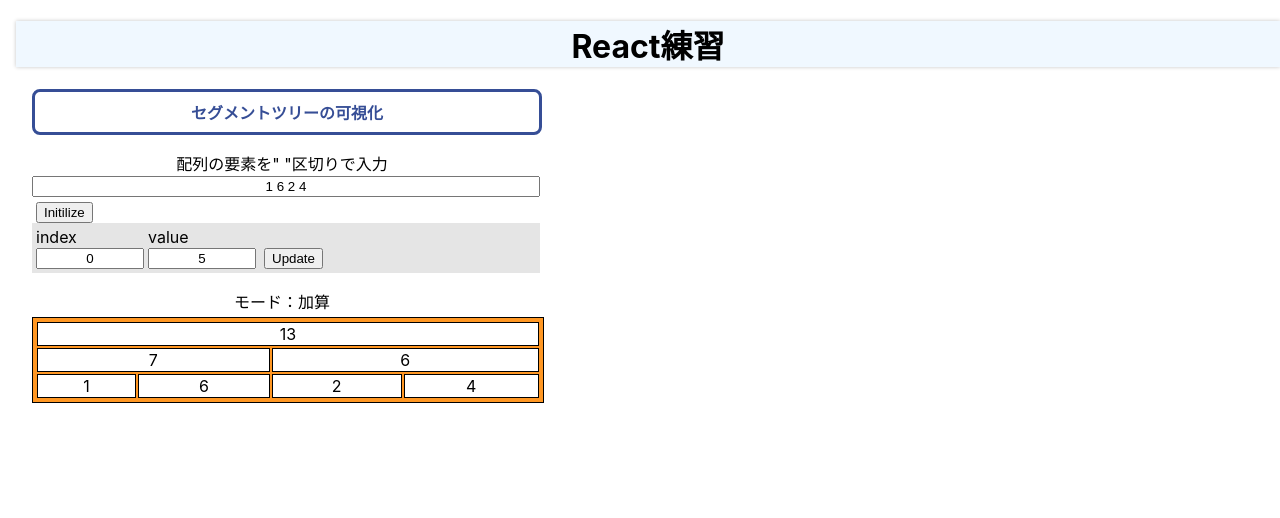
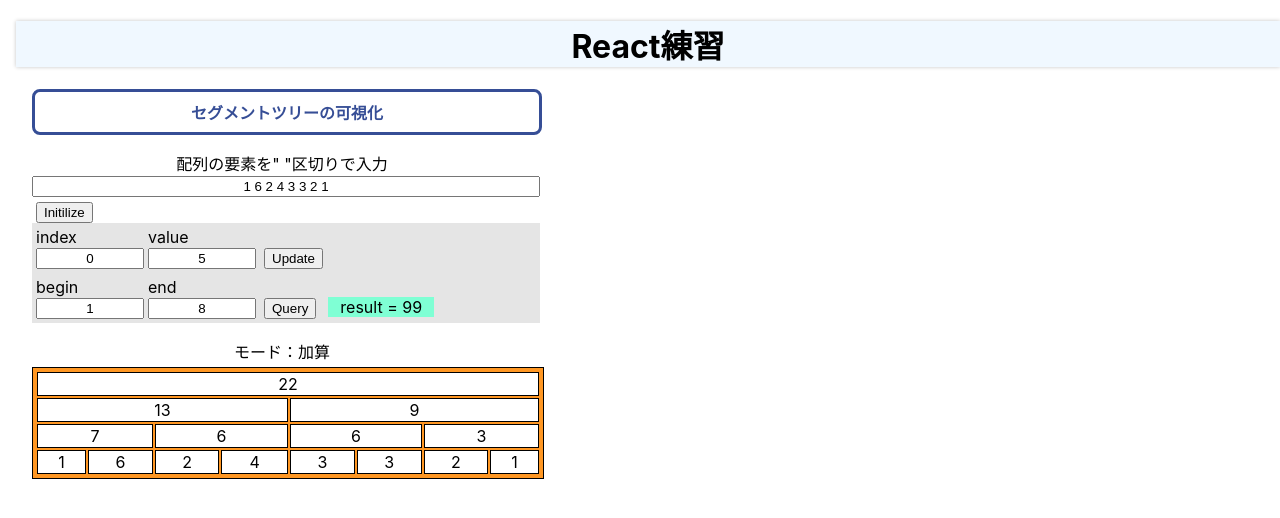
Before and after one commit to minoru-github/react-exercise, a React (Create React App) app: page / in a window 1280 px wide. Shown: the top 518 px of the page. Built offline with nearby package versions, Linux system fonts and the light colour scheme.

Commit message:
feat: セグ木のquery用Viewer機能追加

```diff
--- a/src/components/App.tsx
+++ b/src/components/App.tsx
@@ -4,13 +4,17 @@ import { SegmentTree } from "./SegmentTree";
 //import { MemoList } from "./MemoList";
 import { SegmentTreeViewer } from "./SegmentTreeViewer";
 
-const initialDataString = "1 6 2 4";
+const initialDataString = "1 6 2 4 3 3 2 1";
 var segm = SegmentTree.initilize(initialDataString);
 
 export const App: FC = () => {
+    const [segmArray, setSegmArray] = useState<string>(initialDataString);
     const [updateIndex, setUpdateIndex] = useState<string>("0");
     const [updateValue, setUpdateValue] = useState<string>("5");
-    const [segmArray, setSegmArray] = useState<string>(initialDataString);
+    const [indexOfBegin, setIndexOfBegin] = useState<number>(1);
+    const [indexOfEnd, setIndexOfEnd] = useState<number>(8);
+    const [resultOfQuery, setResultOfQuery] = useState<number>(99);
+
     // SegmentTreeViewerの再レンダリング対象としてSegmentTreeクラスをuseStateの対象にしても
     // オブジェクトそのものの変更は検知するが、プライベート変数の変更は検知してくれないので
     // 暫定？でcounterで変更を検知させる
@@ -34,6 +38,8 @@ export const App: FC = () => {
     const onChangeSegmArray = (e: ChangeEvent<HTMLInputElement>) => setSegmArray(e.target.value);
     const onChangeUpdateIndex = (e: ChangeEvent<HTMLInputElement>) => setUpdateIndex(e.target.value);
     const onChangeUpdateValue = (e: ChangeEvent<HTMLInputElement>) => setUpdateValue(e.target.value);
+    const onChangeIndexOfBegin = (e: ChangeEvent<HTMLInputElement>) => setIndexOfBegin(Number(e.target.value));
+    const onChangeIndexOfEnd = (e: ChangeEvent<HTMLInputElement>) => setIndexOfEnd(Number(e.target.value));
 
     // セグ木の初期化
     const initialize = () => {
@@ -52,6 +58,12 @@ export const App: FC = () => {
         setCounter(counter + 1);
     }
 
+    // セグ木のクエリ処理(query)
+    const query = () => {
+        const result = segm.query(indexOfBegin, indexOfEnd);
+        setResultOfQuery(result);
+    }
+
     return (
         <div>
             <SH1>React練習</SH1>
@@ -61,6 +73,7 @@ export const App: FC = () => {
                 <SInputArray type="text" value={segmArray} onChange={onChangeSegmArray} />
                 <br />
                 <SButton onClick={initialize}>Initilize</SButton>
+
                 <SDivSet>
                     <SDivUpdate>
                         <label>index</label>
@@ -76,6 +89,24 @@ export const App: FC = () => {
                     <br />
                     <SButton onClick={update}>Update</SButton>
                 </SDivSet>
+
+                <SDivQuery>
+                    <SDivUpdate>
+                        <label>begin</label>
+                        <br />
+                        <SInputUpdate type="text" value={indexOfBegin} onChange={onChangeIndexOfBegin} />
+                    </SDivUpdate>
+
+                    <SDivUpdate>
+                        <label>end</label>
+                        <br />
+                        <SInputUpdate type="text" value={indexOfEnd} onChange={onChangeIndexOfEnd} />
+                    </SDivUpdate>
+                    <br />
+                    <SButton onClick={query}>Query</SButton>
+                    <SLabelQueryResult>result = {resultOfQuery}</SLabelQueryResult>
+                </SDivQuery>
+
                 <SP>モード：加算</SP>
                 <SegmentTreeViewer counter={counter} segm={segm} />
             </SSegmViewer>
@@ -137,3 +168,19 @@ const SInputUpdate = styled.input`
     width: 100px;
     text-align:center;
 `
+
+const SDivQuery = styled.div`
+    overflow:hidden;
+    width: 500px;
+    background: rgb(0,0,0,0.1);
+    padding: 4px;
+`
+
+const SLabelQueryResult = styled.label`
+    margin-left: 12px;
+    padding-left: 12px;
+    padding-right: 12px;
+
+    text-align:center;
+    background-color: #7fffd4;
+`
--- a/src/components/SegmentTree.tsx
+++ b/src/components/SegmentTree.tsx
@@ -79,6 +79,10 @@ export class SegmentTree {
         console.assert(left < this.queryEnd);
         console.assert(right < this.queryEnd);
         console.assert(left < right);
+
+        // Viewer用
+        this.updatedNodeIndexes.clear();
+
         return this.subQuery(left,right,0,0,this.adjustedN);
     }
 
@@ -92,6 +96,9 @@ export class SegmentTree {
         if (segEnd <= left || right <= segBegin) {
             return this.e();
         } else if (left <= segBegin && segEnd <= right) {
+            // Viewer用
+            this.updatedNodeIndexes.add(nodeIdx);
+
             return this.data[nodeIdx];
         } else {
             const childIdx1 = 2 * nodeIdx + 1;
```
Also changed, not shown: src/components/SegmentTreeViewer.tsx (line endings or trailing spaces).
